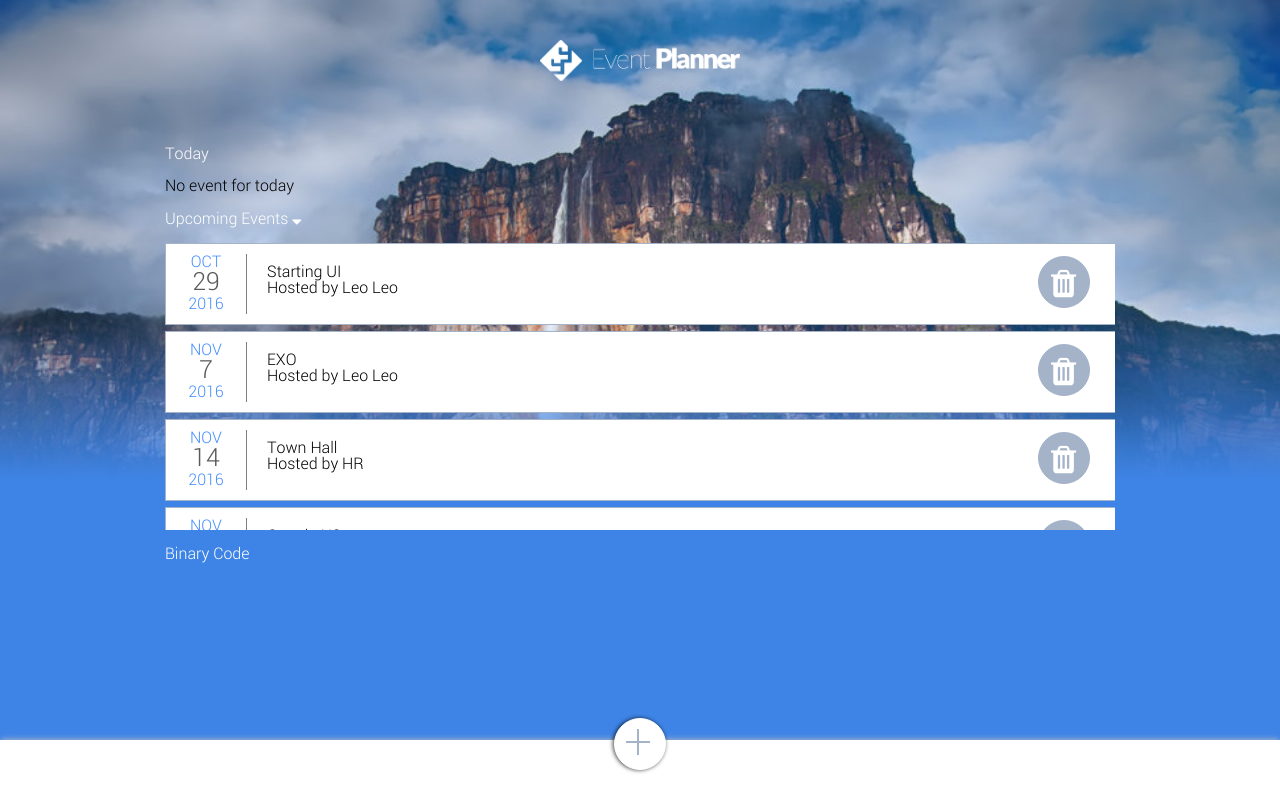
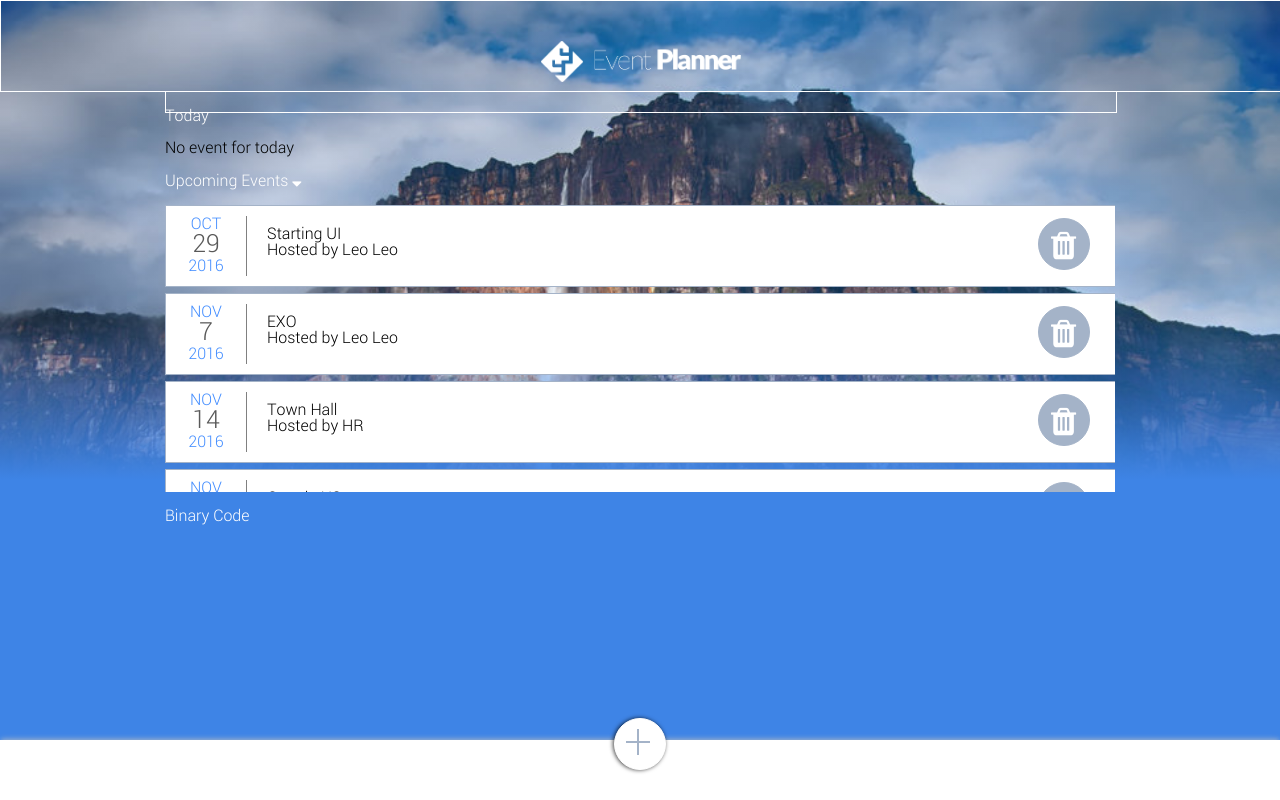
Before and after one commit to kassam-binary/event-planner, a plain HTML site: page index.html in a window 1280 px wide. Drawn offline with Linux system fonts and the light colour scheme.

Commit message:
Customizing menubar panel

```diff
--- a/css/style.css
+++ b/css/style.css
@@ -78,9 +78,14 @@ body {
     height: 90px;
     border: 0px solid black;
     //position: fixed;
-    //border: 1px solid white;
+    border: 1px solid white;
 }
-
+#menu_bar{
+    width: 950px;
+    height: 20px;
+    border: 1px solid white;
+    margin: 0 auto;
+}
 #logo_box {
     width: 200px;
     height: 50px;
```
